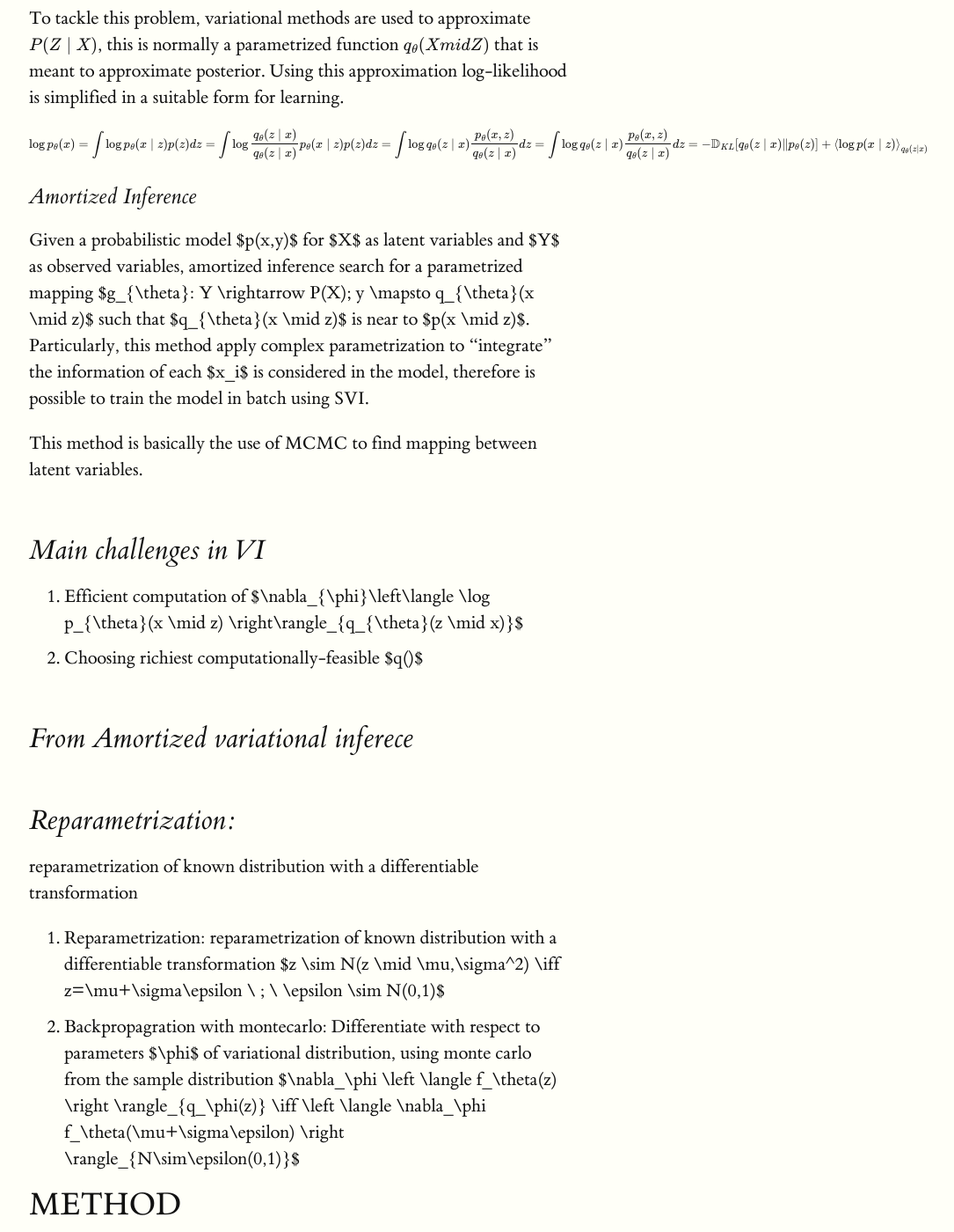
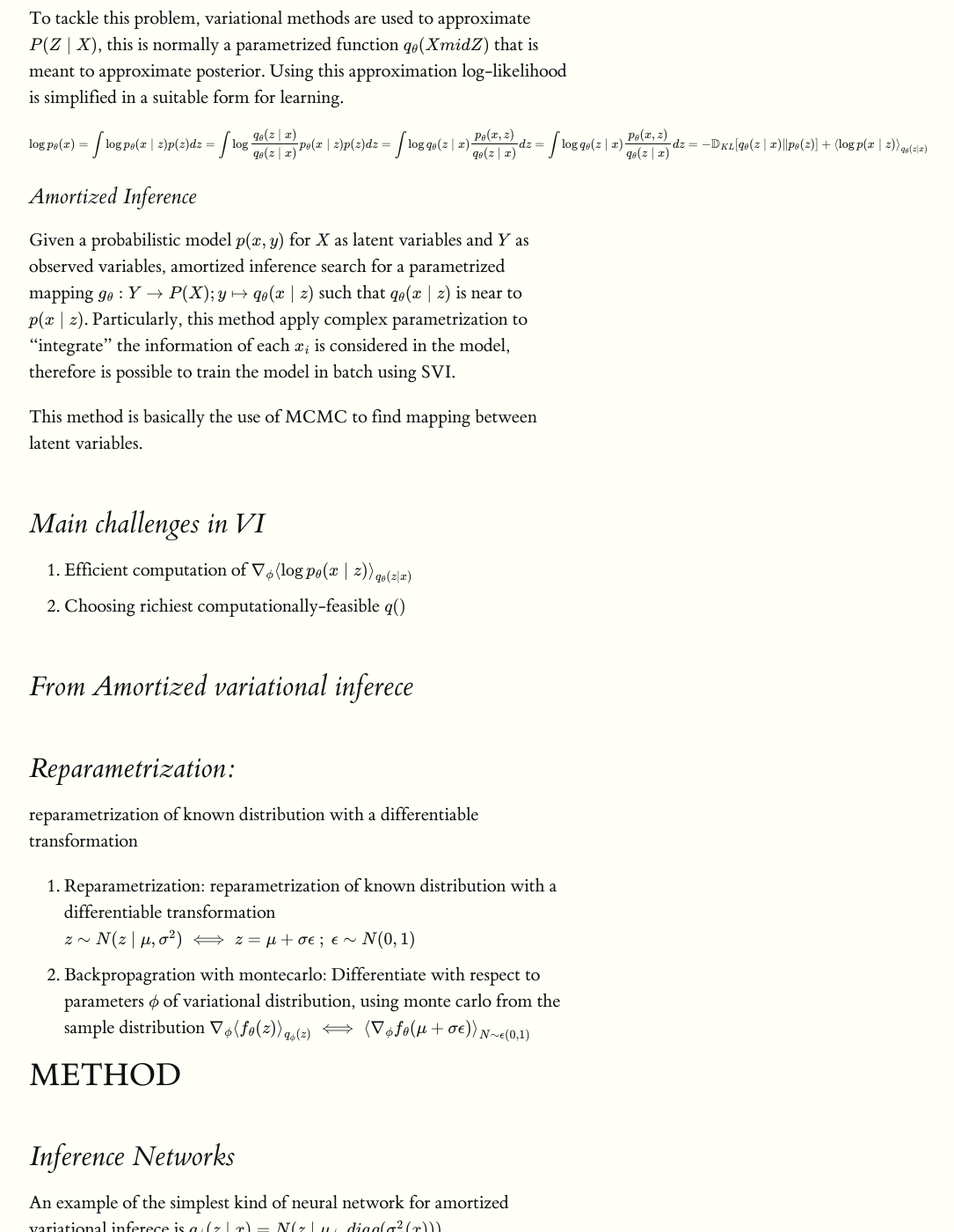
Before and after one commit to grmc1999/grmc1999.github.io, a Jekyll site: the page built from _posts/2025-02-07-Variational-Inference-with-normalizing-flows.md, in a window 1280 px wide and 1400 px high, scrolled down 1430 px. Shown: the whole window at 88% size, without its empty margins (127-1212 px from the left). Built offline with Jekyll 4.4.1, drawn with Linux system fonts in a browser that asks for light colours; formulas are drawn with MathJax 3; some of the changed text lies outside the part shown.

Commit message:
title fix

```diff
--- a/_posts/2025-02-07-Variational-Inference-with-normalizing-flows.md
+++ b/_posts/2025-02-07-Variational-Inference-with-normalizing-flows.md
@@ -51,14 +51,14 @@ $$
 
 ### Amortized Inference
 
-Given a probabilistic model $p(x,y)$ for $X$ as latent variables and $Y$ as observed variables, amortized inference search for a parametrized mapping $g_{\theta}: Y \rightarrow P(X); y \mapsto q_{\theta}(x \mid z)$  such that $q_{\theta}(x \mid z)$ is near to $p(x \mid z)$. Particularly, this method apply complex parametrization to “integrate” the information of each $x_i$ is considered in the model, therefore is possible to train the model in batch using SVI.
+Given a probabilistic model $$p(x,y)$$ for $$X$$ as latent variables and $$Y$$ as observed variables, amortized inference search for a parametrized mapping $$g_{\theta}: Y \rightarrow P(X); y \mapsto q_{\theta}(x \mid z)$$  such that $$q_{\theta}(x \mid z)$$ is near to $$p(x \mid z)$$. Particularly, this method apply complex parametrization to “integrate” the information of each $$x_i$$ is considered in the model, therefore is possible to train the model in batch using SVI.
 
 This method is basically the use of MCMC to find mapping between latent variables.
 
 ## Main challenges in VI
 
-1. Efficient computation of  $\nabla_{\phi}\left\langle \log p_{\theta}(x \mid z) \right\rangle_{q_{\theta}(z \mid x)}$
-2. Choosing richiest computationally-feasible $q()$
+1. Efficient computation of  $$\nabla_{\phi}\left\langle \log p_{\theta}(x \mid z) \right\rangle_{q_{\theta}(z \mid x)}$$
+2. Choosing richiest computationally-feasible $$q()$$
 
 ## From Amortized variational inferece
 
@@ -66,14 +66,14 @@ This method is basically the use of MCMC to find mapping between latent variable
 
 reparametrization of known distribution with a differentiable transformation
 
-1. Reparametrization: reparametrization of known distribution with a differentiable transformation $z \sim N(z \mid \mu,\sigma^2) \iff z=\mu+\sigma\epsilon \ ; \ \epsilon \sim N(0,1)$
-2. Backpropagration with montecarlo: Differentiate with respect to parameters $\phi$ of variational distribution, using monte carlo from the sample distribution $\nabla_\phi \left \langle f_\theta(z) \right \rangle_{q_\phi(z)} \iff \left \langle \nabla_\phi f_\theta(\mu+\sigma\epsilon) \right \rangle_{N\sim\epsilon(0,1)}$
+1. Reparametrization: reparametrization of known distribution with a differentiable transformation $$z \sim N(z \mid \mu,\sigma^2) \iff z=\mu+\sigma\epsilon \ ; \ \epsilon \sim N(0,1)$$
+2. Backpropagration with montecarlo: Differentiate with respect to parameters $$\phi$$ of variational distribution, using monte carlo from the sample distribution $$\nabla_\phi \left \langle f_\theta(z) \right \rangle_{q_\phi(z)} \iff \left \langle \nabla_\phi f_\theta(\mu+\sigma\epsilon) \right \rangle_{N\sim\epsilon(0,1)}$$
 
 # METHOD
 
 ## Inference Networks
 
-An example of the simplest kind of neural network for amortized variational inferece is $q_\phi(z \mid x)=N(z \mid \mu_\phi,diag(\sigma_\phi^2(x)))$
+An example of the simplest kind of neural network for amortized variational inferece is $$q_\phi(z \mid x)=N(z \mid \mu_\phi,diag(\sigma_\phi^2(x)))$$
 
 ### Deep latent Gaussian Models
 
@@ -99,7 +99,7 @@ z_k= f_k( ... f_2 ( f_1 f_0( z_0 )) ...) \Rightarrow \log q_k(z_k)=\log q_0(z_0)
 
 $$
 
-An important property of the successive transformations is the Law Of Unconscious Statistician, i.e. for Normalizing flows, expectations of $q_k$ can be computed without explictly knowing $q_K:\langle h(z) \rangle_{q_k} = \langle f_k( ... f_2 ( f_1 f_0( z_0 )) ...) \rangle_{q_0}$
+An important property of the successive transformations is the Law Of Unconscious Statistician, i.e. for Normalizing flows, expectations of $q_k$ can be computed without explictly knowing $$q_K:\langle h(z) \rangle_{q_k} = \langle f_k( ... f_2 ( f_1 f_0( z_0 )) ...) \rangle_{q_0}$$
 
 The sequence of contractions and expansions allow more expressiveness, starting from a simple distribution.
 
@@ -109,11 +109,11 @@ The sequence of contractions and expansions allow more expressiveness, starting
 
 Compute gradient of a jacobian is unstable due matrix inverses.
 
-for $f(z)=z+uh(w^\top z+b); w \in \mathbb R^D, u \in \mathbb R^D, b \in \mathbb R$ log-det-jacobian is O(D) and $h( ·)$ a smooth element-wise non-linearity with derivative $h’(·)$
+for $$f(z)=z+uh(w^\top z+b); w \in \mathbb R^D, u \in \mathbb R^D, b \in \mathbb R$$ log-det-jacobian is O(D) and $$h( ·)$$ a smooth element-wise non-linearity with derivative $$h’(·)$$
 
 using matrix determinant lemma:
 
-$\left | \det \frac{\partial f}{\partial z} \right | =  \left | \det (I+u\psi(z)^\top)  \right | = |1+u^\top \psi(z)|$
+$$\left | \det \frac{\partial f}{\partial z} \right | =  \left | \det (I+u\psi(z)^\top)  \right | = |1+u^\top \psi(z)|$$
 
 The application to the initial distribution is:
 
```
